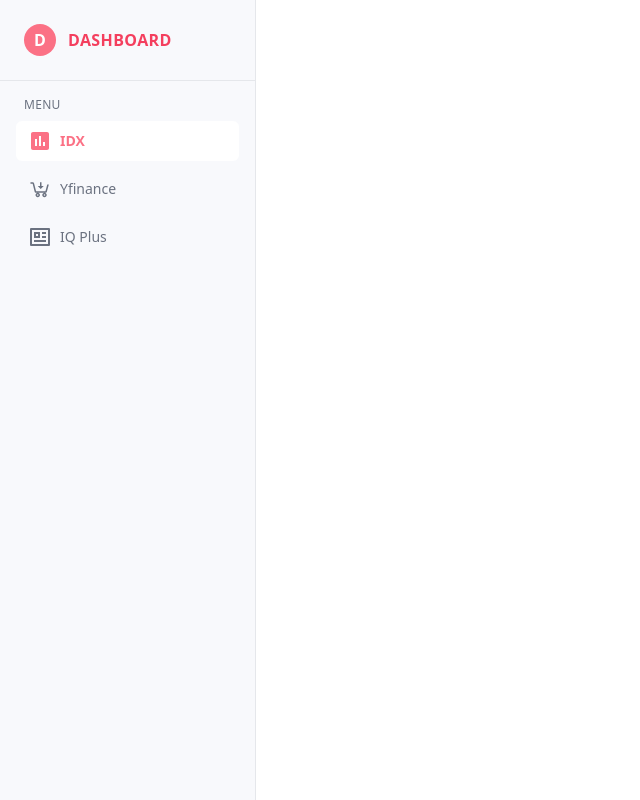
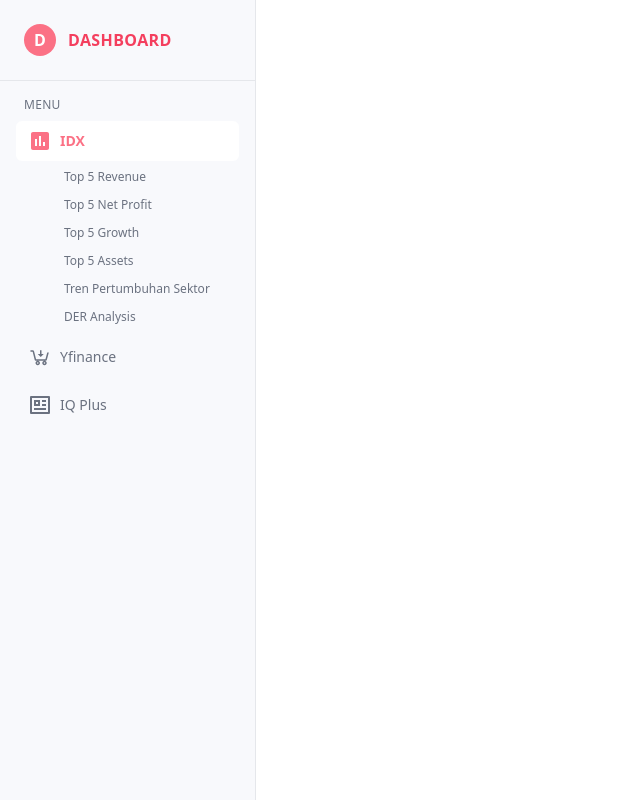
Before and after one commit to nashuwa/Tugas-Akhir-Big-Data-Kelompok-4, a Flask app: page / in a window 1280 px wide. Shown: the whole page, without its empty margins (0-640 px from the left). Run offline with Flask 3, Linux system fonts and the light colour scheme; some libraries are stand-ins or nearby versions.

Commit message:
perbaiki lagi error error

```diff
--- a/app.py
+++ b/app.py
@@ -18,6 +18,11 @@ def get_tickers():
 @app.route('/idx')
 def idx():
     return render_template('idx/index.html', active_page='idx')
+
+# Route untuk halaman top revenue
+@app.route('/idx/top-revenue')
+def idx_top_revenue():
+    return render_template('idx/top_revenue.html', active_page='idx')
 
 # API untuk ambil data yang akan dipakai di grafik
 @app.route("/api/emiten")
--- a/templates/index.html
+++ b/templates/index.html
@@ -18,10 +18,37 @@
         <hr class="border-gray-200">
         <div class="px-6 mt-4 text-xs text-gray-500 tracking-wide uppercase">Menu</div>
         <nav class="mt-2 flex-1 px-4 space-y-2">
-            <a href="{{ url_for('idx') }}" class="flex items-center space-x-2 px-3 py-2 text-sm font-semibold text-rose-400 bg-white rounded-md hover:bg-rose-50">
-                <svg xmlns="http://www.w3.org/2000/svg" width="24" height="24" viewBox="0 0 24 24"><path fill="currentColor" d="M19 3H5c-1.1 0-2 .9-2 2v14c0 1.1.9 2 2 2h14c1.1 0 2-.9 2-2V5c0-1.1-.9-2-2-2M9 17H7v-7h2zm4 0h-2V7h2zm4 0h-2v-4h2z"/></svg>
-                <span>IDX</span>
-            </a>
+            <!-- IDX Menu dengan submenu -->
+            <div class="space-y-1">
+                <a href="{{ url_for('idx') }}" class="flex items-center justify-between space-x-2 px-3 py-2 text-sm font-semibold text-rose-400 bg-white rounded-md hover:bg-rose-50">
+                    <div class="flex items-center space-x-2">
+                        <svg xmlns="http://www.w3.org/2000/svg" width="24" height="24" viewBox="0 0 24 24"><path fill="currentColor" d="M19 3H5c-1.1 0-2 .9-2 2v14c0 1.1.9 2 2 2h14c1.1 0 2-.9 2-2V5c0-1.1-.9-2-2-2M9 17H7v-7h2zm4 0h-2V7h2zm4 0h-2v-4h2z"/></svg>
+                        <span>IDX</span>
+                    </div>
+                </a>
+                <!-- Submenu untuk IDX -->
+                <div class="pl-9 space-y-1">
+                    <a href="{{ url_for('idx_revenue') }}" class="flex items-center space-x-1 px-3 py-1 text-xs text-gray-500 rounded-md hover:bg-white">
+                        <span>Top 5 Revenue</span>
+                    </a>
+                    <a href="{{ url_for('idx_top_profit') }}" class="flex items-center space-x-1 px-3 py-1 text-xs text-gray-500 rounded-md hover:bg-white">
+                        <span>Top 5 Net Profit</span>
+                    </a>
+                    <a href="{{ url_for('idx_top_growth') }}" class="flex items-center space-x-1 px-3 py-1 text-xs text-gray-500 rounded-md hover:bg-white">
+                        <span>Top 5 Growth</span>
+                    </a>
+                    <a href="{{ url_for('idx_top_assets') }}" class="flex items-center space-x-1 px-3 py-1 text-xs text-gray-500 rounded-md hover:bg-white">
+                        <span>Top 5 Assets</span>
+                    </a>
+                    <a href="{{ url_for('idx_sector_growth') }}" class="flex items-center space-x-1 px-3 py-1 text-xs text-gray-500 rounded-md hover:bg-white">
+                        <span>Tren Pertumbuhan Sektor</span>
+                    </a>
+                    <a href="{{ url_for('idx_der') }}" class="flex items-center space-x-1 px-3 py-1 text-xs text-gray-500 rounded-md hover:bg-white">
+                        <span>DER Analysis</span>
+                    </a>
+                </div>
+            </div>
+
             <a href="{{ url_for('yfinance') }}" class="flex items-center space-x-2 px-3 py-2 text-sm text-gray-500 rounded-md hover:bg-white">
                 <svg xmlns="http://www.w3.org/2000/svg" width="24" height="24" viewBox="0 0 32 32"><path fill="currentColor" d="M4 7a1 1 0 0 0 0 2h2.22l2.624 10.5c.223.89 1.02 1.5 1.937 1.5h12.47c.903 0 1.67-.6 1.907-1.47L27.75 10h-2.094l-2.406 9H10.78L8.157 8.5A1.984 1.984 0 0 0 6.22 7zm18 14c-1.645 0-3 1.355-3 3s1.355 3 3 3s3-1.355 3-3s-1.355-3-3-3m-9 0c-1.645 0-3 1.355-3 3s1.355 3 3 3s3-1.355 3-3s-1.355-3-3-3m3-14v5h-3l4 4l4-4h-3V7zm-3 16c.564 0 1 .436 1 1s-.436 1-1 1s-1-.436-1-1s.436-1 1-1m9 0c.564 0 1 .436 1 1s-.436 1-1 1s-1-.436-1-1s.436-1 1-1"/></svg>
                 <span>Yfinance</span>
```
